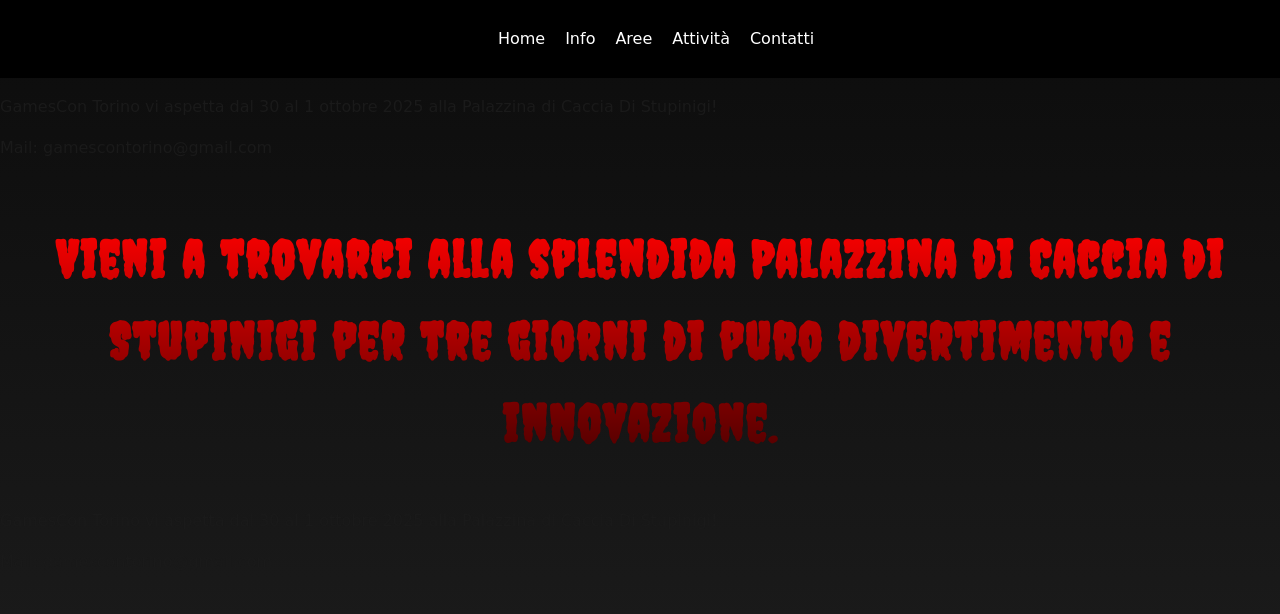
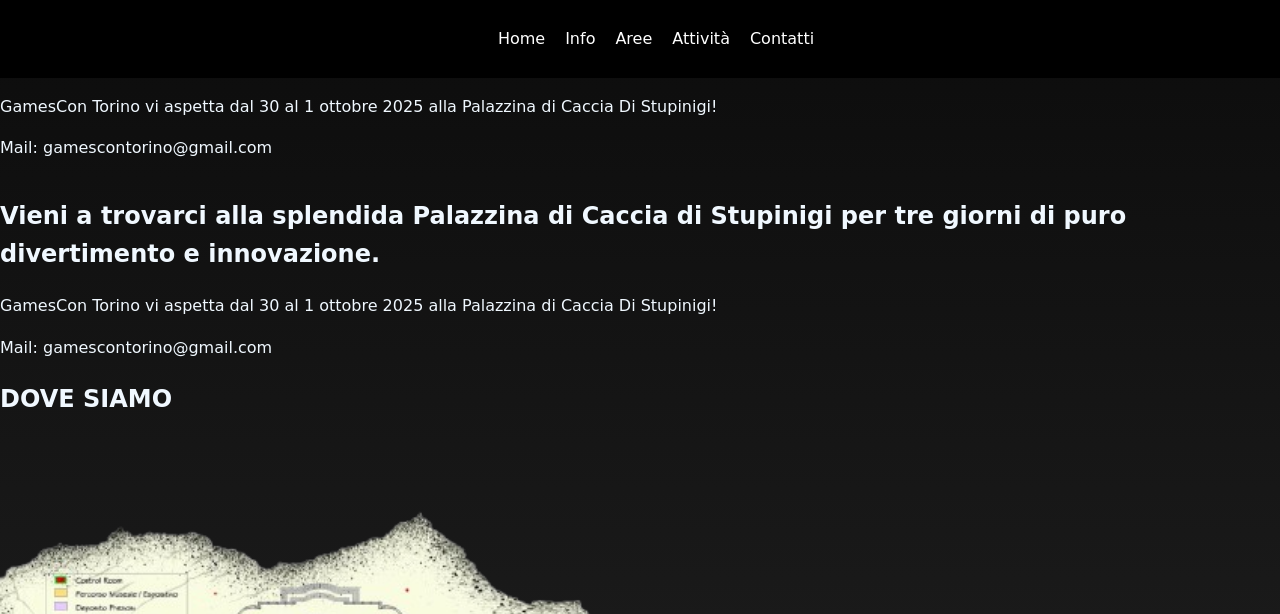
Before and after one commit to Gaudan90/IntLab, a plain HTML site: page sito-web-laboratorio/html_pages/contatti.html in a window 1280 px wide. Shown: the top 614 px of the page. Drawn offline with Linux system fonts and the light colour scheme; a web font is replaced by a local one.

Commit message:
MOD
modificato contatti

```diff
--- a/sito-web-laboratorio/html_pages/contatti.html
+++ b/sito-web-laboratorio/html_pages/contatti.html
@@ -7,7 +7,7 @@
       content="width=device-width, initial-scale=1.0, maximum-scale=1.0, user-scalable=no"
     />
     <title>Contatti</title>
-    <link rel="stylesheet" href="../styles/formazione_styles.css" />
+    <link rel="stylesheet" href="../styles/contatti_styles.css" />
     <link rel="stylesheet" href="../styles/bottombar_styles.css" />
     <link rel="stylesheet" href="../styles/navbar_style.css" />
     <link rel="stylesheet" href="../styles/theme_style.css" />
@@ -89,9 +89,9 @@
                 />
               </div>
             </section>
+          </div>
     </main>
-  </body>
-  <footer>
+    <footer>
     <li class="dropdown">
       <div>
         <a href="#facebook" target="_blank"
@@ -110,4 +110,6 @@
       </div>
     </li>
   </footer>
+  </body>
+
 </html>
--- a/sito-web-laboratorio/styles/contatti_styles.css
+++ b/sito-web-laboratorio/styles/contatti_styles.css
@@ -1,6 +1,6 @@
-@import url("https://fonts.googleapis.com/css2?family=Creepster&display=swap");
-@import url("https://fonts.googleapis.com/css2?family=Orbitron:wght@400;700&family=Roboto:wght@300;400&display=swap");
-
+body {
+  color: aliceblue;
+}
 #registration-form {
   width: 90%;
   max-width: 400px;
--- a/sito-web-laboratorio/styles/theme_style.css
+++ b/sito-web-laboratorio/styles/theme_style.css
@@ -11,7 +11,7 @@ body {
   margin: 0;
   padding: 0;
   line-height: 1.6;
-  color: #1a1a1a;
+  background-color: #1a1a1a;
   overflow-x: hidden;
 }
 body::before {
```
